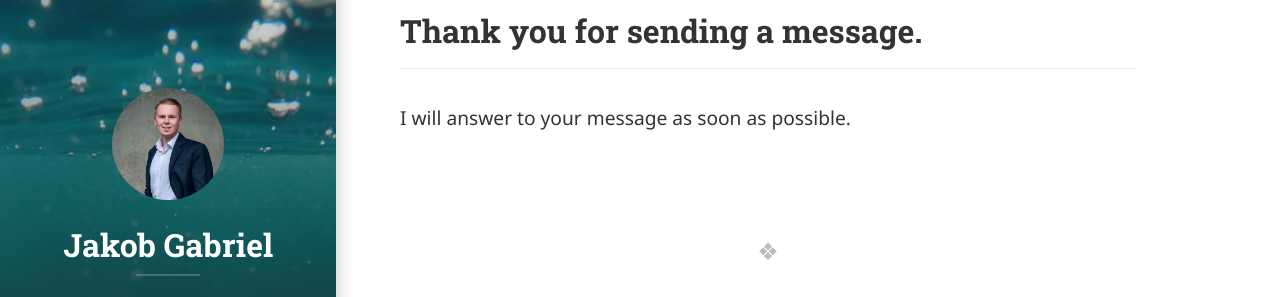
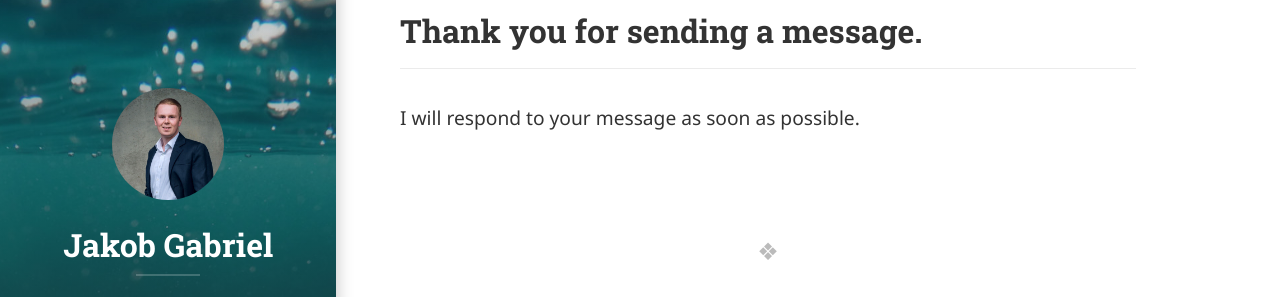
Before and after one commit to jakobgabriel/blog-resume-jakob-gabriel, a Jekyll site: the page built from thank-you.html, in a window 1280 px wide. Shown: the part 159-456 px from the top of the page. Built offline with Jekyll 4.4.1, drawn with Linux system fonts in a browser that asks for light colours; cached includes are drawn as plain includes; nearby versions of some CDN libraries; some web fonts are replaced; library files that are not in the unit come from our copies; comment, search, counter and statistics services are not loaded.

Commit message:
urls updated

```diff
--- a/thank-you.html
+++ b/thank-you.html
@@ -7,5 +7,5 @@ layout: page
     <h1 class="page-title">Thank you for sending a message.</h1>
     <div class="hr pb0"></div>
   </header>
-  <p class="lead">I will answer to your message as soon as possible.</p>
+  <p class="lead">I will respond to your message as soon as possible.</p>
 </article>
```
Also changed, not shown: cookie-policy.md (+1 -1 lines).
